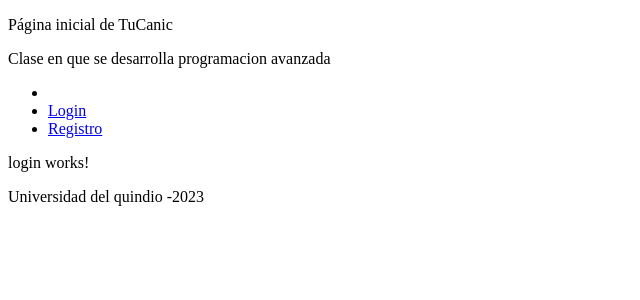
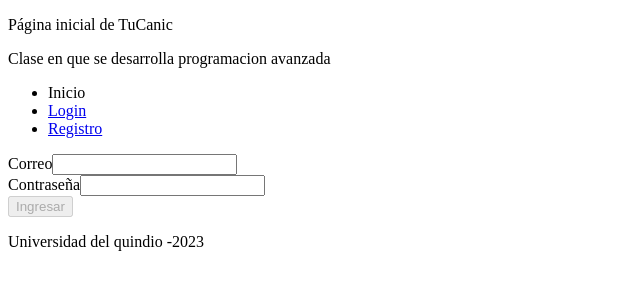
Before and after one commit to SRR967/ProyectoClinica-Frontend, an Angular app: page /login in a window 1280 px wide. Shown: the top 300 px of the page, without its empty margins (0-640 px from the left). Built offline with nearby package versions, Linux system fonts and the light colour scheme.

Commit message:
Se implemento la captura de los datos para el Login

```diff
--- a/src/app/app.component.html
+++ b/src/app/app.component.html
@@ -2,7 +2,7 @@
   <p>Página inicial de {{title}}</p>
   <p>Clase en que se desarrolla {{class}}</p>
   <ul>
-    <li> <a routerLink=""></a> </li>
+    <li> <a routerLink=""></a>Inicio</li>
     <li> <a routerLink="/login">Login</a> </li>
     <li> <a routerLink="/registro">Registro</a> </li>
   </ul>
--- /dev/null
+++ b/src/app/modelo/loginDto.ts
@@ -0,0 +1,4 @@
+export class LoginDto{
+    email: string="";
+    contrasena: string=""
+}
--- a/src/app/pagina/login/login.component.html
+++ b/src/app/pagina/login/login.component.html
@@ -1 +1,11 @@
-<p>login works!</p>
+<form #f="ngForm" (ngSubmit)="ingresar()">
+    <div>
+        <label>Correo</label>
+        <input type="email" name="correo" email="true" required="true" [(ngModel)]="loginDto.email">
+    </div>
+    <div>
+        <label>Contraseña</label>
+        <input type="password" name="contrasena" required="true" [(ngModel)]="loginDto.contrasena">
+    </div>
+    <button type="submit" [disabled]="f.invalid" >Ingresar</button>
+</form>
--- a/src/app/pagina/login/login.component.ts
+++ b/src/app/pagina/login/login.component.ts
@@ -1,4 +1,5 @@
 import { Component } from '@angular/core';
+import { LoginDto } from 'src/app/modelo/loginDto';
 
 @Component({
   selector: 'app-login',
@@ -7,4 +8,15 @@
 })
 export class LoginComponent {
 
+  loginDto: LoginDto;
+
+  constructor(){
+    this.loginDto = new LoginDto;
+  }
+
+  ingresar(){
+    console.log(this.loginDto)
+  }
+
+
 }
--- a/src/app/pagina/registro/registro.component.html
+++ b/src/app/pagina/registro/registro.component.html
@@ -22,12 +22,15 @@
 
     <div>
         <label>Foto: </label>
-        <input type="text" name="foto" required="true" [(ngModel)]="crearPacienteDto.foto" />
+        <input type="file" name="foto" (change)="onFileChange($event)" />
     </div>
 
     <div>
         <label>Ciudad: </label>
-        <input type="text" name="ciudad" required="true" [(ngModel)]="crearPacienteDto.ciudad" />
+        <select name="ciudad" required [(ngModel)]="crearPacienteDto.ciudad">
+            <option value="" selected>Selecione una ciudad</option>
+            <option [value]="item" *ngFor="let item of ciudad; index as i">{{item}}</option>
+        </select>
     </div>
 
     <div>
--- a/src/app/pagina/registro/registro.component.ts
+++ b/src/app/pagina/registro/registro.component.ts
@@ -10,10 +10,14 @@
 export class RegistroComponent {
 
   crearPacienteDto: CrearPacienteDto
+  ciudad:String[];
   eps:string[];
   tipoSangre:string[];
+  archivos!:FileList;
 
   constructor(){
+    this.ciudad=[];
+    this.cargarCiudades();
     this.eps=[];
     this.cargarEps();
     this.tipoSangre=[];
@@ -22,12 +26,24 @@
   }
 
   public registrar(){
-    console.log(this.crearPacienteDto);
+    if(this.archivos != null && this.archivos.length > 0){
+      console.log(this.crearPacienteDto);
+      }else{
+      console.log("Debe cargar una foto");
+      }
   }
 
   public sonIguales():boolean{
     return this.crearPacienteDto.contrasena == this.crearPacienteDto.confirmarContrasena;
   }
+
+  private cargarCiudades(){
+    this.ciudad.push("Armenia");
+    this.ciudad.push("Calarcá");
+    this.ciudad.push("Pereira");
+    this.ciudad.push("Manizales");
+    this.ciudad.push("Medellín");
+    }
 
   private cargarEps(){
     this.eps.push("Cafesalud")
@@ -44,4 +60,10 @@
     this.tipoSangre.push("O-");
   }
 
+  public onFileChange(event:any){
+    if (event.target.files.length > 0) {
+    this.archivos = event.target.files;
+    console.log(this.archivos);
+    }
+  }
 }
```
